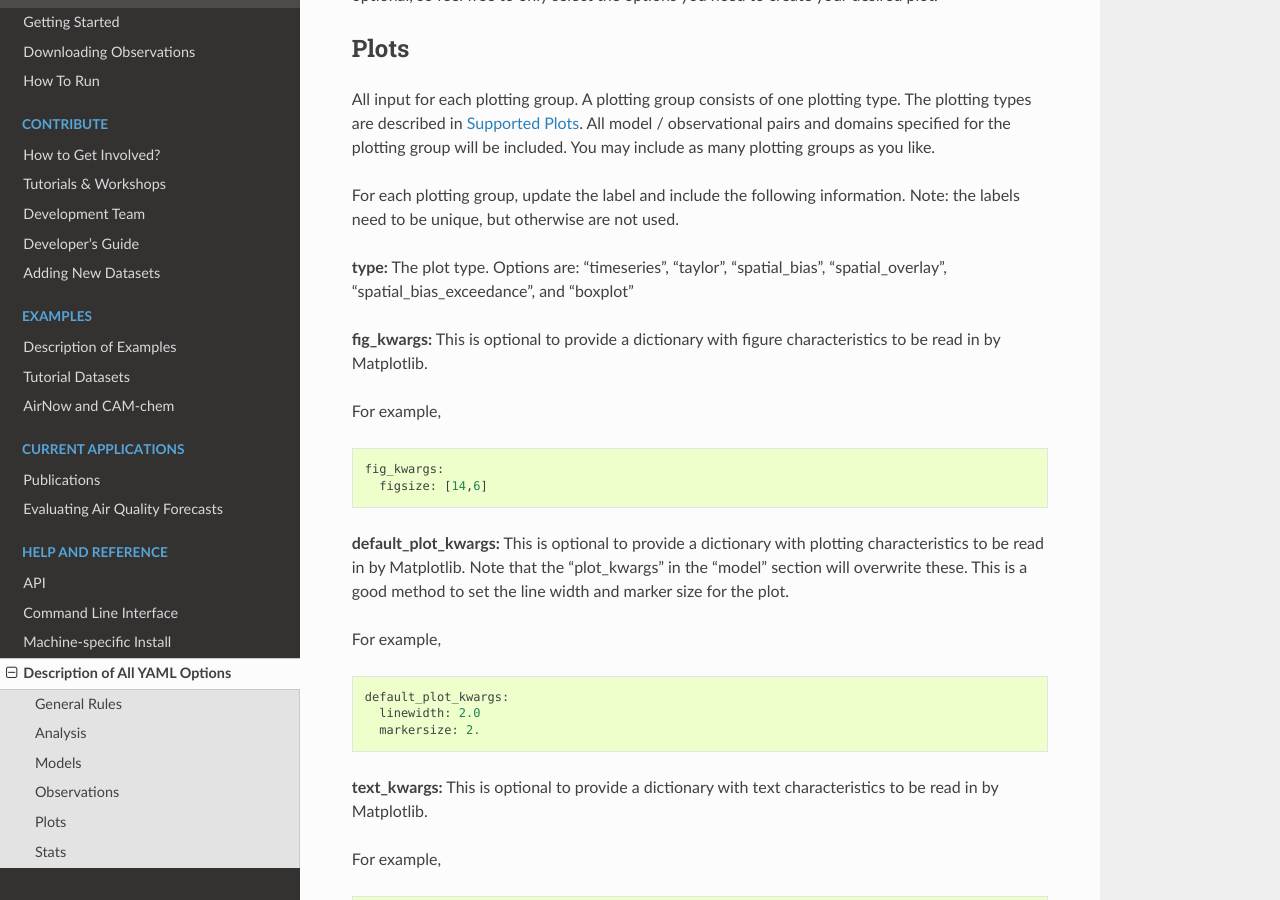
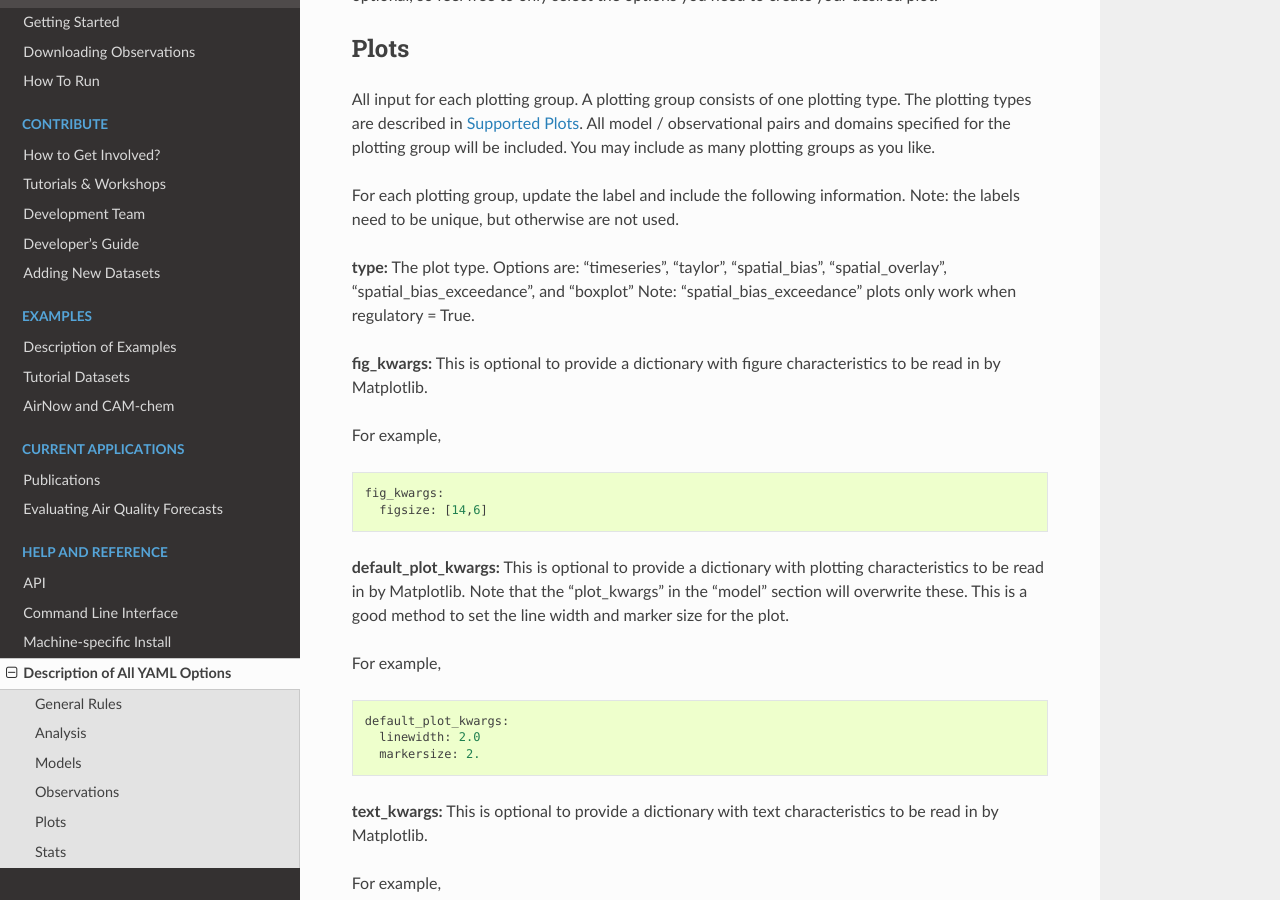
Before and after one commit to NOAA-CSL/MELODIES-MONET, a Sphinx documentation site: the page built from docs/appendix/yaml.rst, in a window 1280 px wide and 900 px high, scrolled down 4380 px. Built offline with Sphinx 7.4.7 and the Read the Docs theme 2.0.0, drawn with Linux system fonts in a browser that asks for light colours; pages that are not in the unit, such as notebooks, are missing from menus.

Commit message:
Update docs/appendix/yaml.rst
Add in suggestion from Jian.

```diff
--- a/docs/appendix/yaml.rst
+++ b/docs/appendix/yaml.rst
@@ -217,6 +217,7 @@ Note: the labels need to be unique, but otherwise are not used.
 
 **type:** The plot type. Options are: "timeseries", "taylor", "spatial_bias",
 "spatial_overlay", "spatial_bias_exceedance", and "boxplot"
+Note: "spatial_bias_exceedance" plots only work when regulatory = True.
 
 **fig_kwargs:** This is optional to provide a dictionary with figure
 characteristics to be read in by Matplotlib.
```
